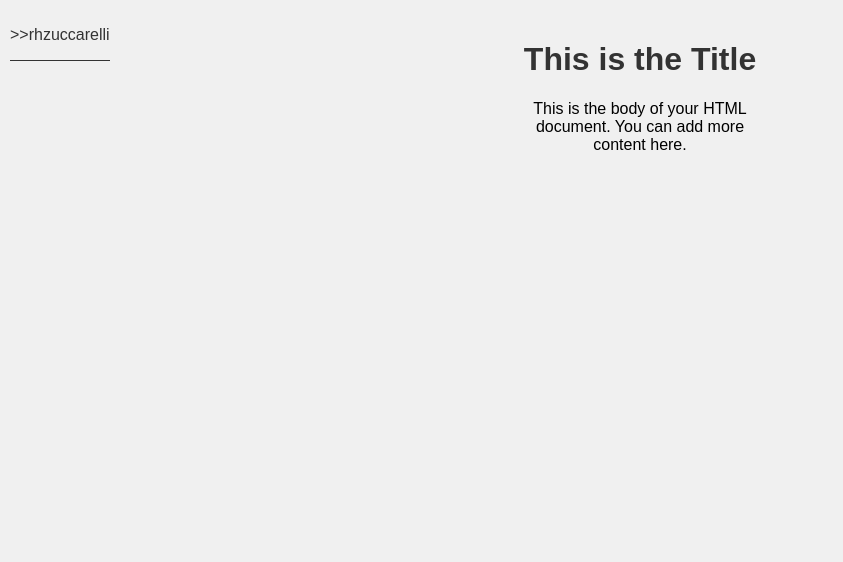
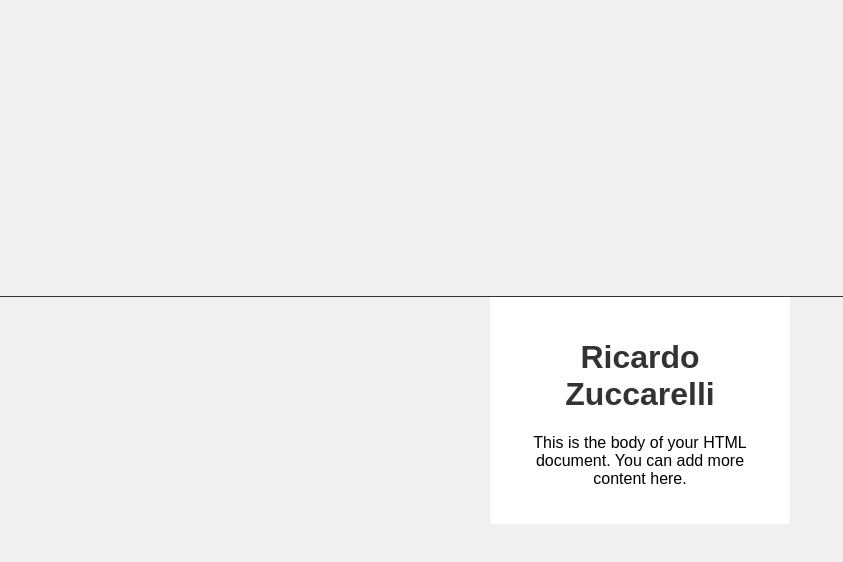
Before and after one commit to rhzuccarelli/rhzuccarelli.github.io, a plain HTML site: page index.html in a window 1280 px wide. Shown: the whole page, without its empty margins (0-843 px from the left). Drawn offline with Linux system fonts and the light colour scheme; a web font is replaced by a local one.

Commit message:
index file updates

```diff
--- a/index.html
+++ b/index.html
@@ -14,34 +14,29 @@
         body {
             font-family: 'Universal Next Pro', sans-serif;
             background-color: rgb(240, 240, 240);
-            margin: 0; /* Remove default margin for the body */
+            margin: 0;
             display: flex;
             flex-direction: column;
             align-items: center;
+            justify-content: center;
+            height: 100vh;
         }
 
-        /* Container for the top left text and line */
-        .top-left {
-            position: absolute;
-            top: 0;
-            left: 0;
-            padding: 10px;
-            color: #333;
-        }
-
-        /* Horizontal line below the top-left text */
+        /* Horizontal line spanning the entire width */
         .line {
             width: 100%;
             border-top: 1px solid #333;
+            margin-top: 20px;
         }
 
-        /* Center the text and set a maximum width for the body */
+        /* Content container */
         .content {
             text-align: center;
             max-width: 300px;
             width: 100%;
             padding: 20px;
             box-sizing: border-box;
+            background-color: white; /* Optional: Add a white background to the content */
         }
 
         /* Additional styling if needed */
@@ -54,15 +49,12 @@
 <body>
 
     <!-- Top-left text and line -->
-    <div class="top-left">
-        <p>&gt;&gt;rhzuccarelli</p>
-        <div class="line"></div>
-    </div>
+    <div class="line"></div>
 
     <!-- Content container -->
     <div class="content">
 
-        <h1>This is the Title</h1>
+        <h1>Ricardo Zuccarelli</h1>
 
         <p>This is the body of your HTML document. You can add more content here.</p>
 
```
